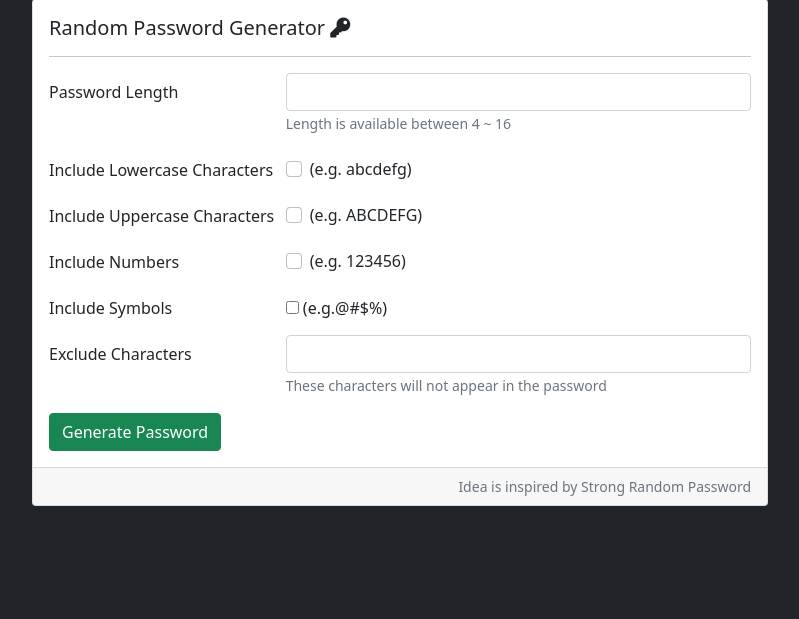
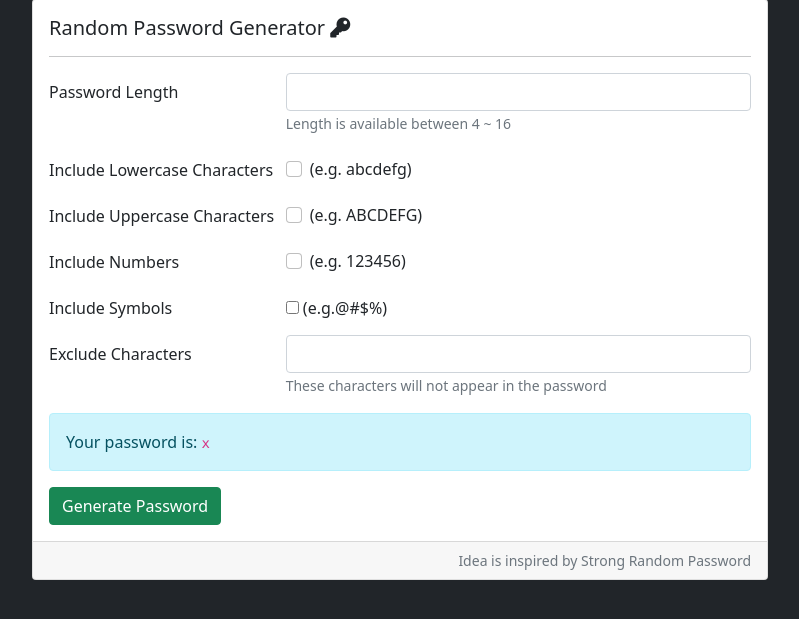
Before and after one commit to cosine0720/Adv1_Password-Generator, a Node server app: template views/index.handlebars in a window 1280 px wide. Shown: the part 105-724 px from the top of the page, without its empty margins (240-1039 px from the left). Run offline with Node 20, Linux system fonts and the light colour scheme; the template is opened without the code that fills it: most values are stand-ins (such as "Sample title", 1, 10 or a date in 2020); some libraries are stand-ins or nearby versions.

Commit message:
整合函式，並呈現結果於畫面上

```diff
--- a/app.js
+++ b/app.js
@@ -1,5 +1,6 @@
 const express = require('express')
 const exphbs = require('express-handlebars')
+const generatePassword = require('./generate_password')
 const app = express()
 const port = 3000
 
@@ -13,8 +14,8 @@ app.get('/',(req,res) => {
 })
 
 app.post('/', (req, res) => {
-  console.log('req.body', req.body)
-  res.render('index')
+  const password = generatePassword(req.body)
+  res.render('index', { password: password })
 })
 
 app.listen(port,() => {
--- a/generate_password.js
+++ b/generate_password.js
@@ -5,21 +5,12 @@ function sample(array) {
 }
 
 // define generatePassword function
-function generatePassword() {
+function generatePassword(options) {
   // define things user might want
   const lowerCaseLetters = 'abcdefghijklmnopqrstuvwxyz'
   const upperCaseLetters = lowerCaseLetters.toUpperCase()
   const numbers = '1234567890'
   const symbols = '`~!@$%^&*()-_+={}[]|;:"<>,.?/'
-
-  // define dummy data
-  const options = {
-    length: 8,
-    // lowercase: 'on',
-    // uppercase: 'on',
-    numbers: 'on',
-    excludeCharacters: '357'
-  }
 
   // create a collection to store things user picked up
   let collection = []
@@ -54,8 +45,8 @@ function generatePassword() {
   }
 
   // return the generated password
-  console.log('password', password)
+  return password
 }
 
-// invoke generatePassword function
-generatePassword()
+// export generatePassword function for other files to use
+module.exports = generatePassword
--- a/views/index.handlebars
+++ b/views/index.handlebars
@@ -67,6 +67,12 @@
               </div>
             </div>
 
+            {{#if password}}
+            <div class="alert alert-info" role="alert">
+              <span class="mr-2">Your password is:</span> <code>{{password}}</code>
+            </div>
+            {{/if}}
+
             <button class="btn btn-success" type="submit">Generate Password</button>
           </form>
         </div>
```
